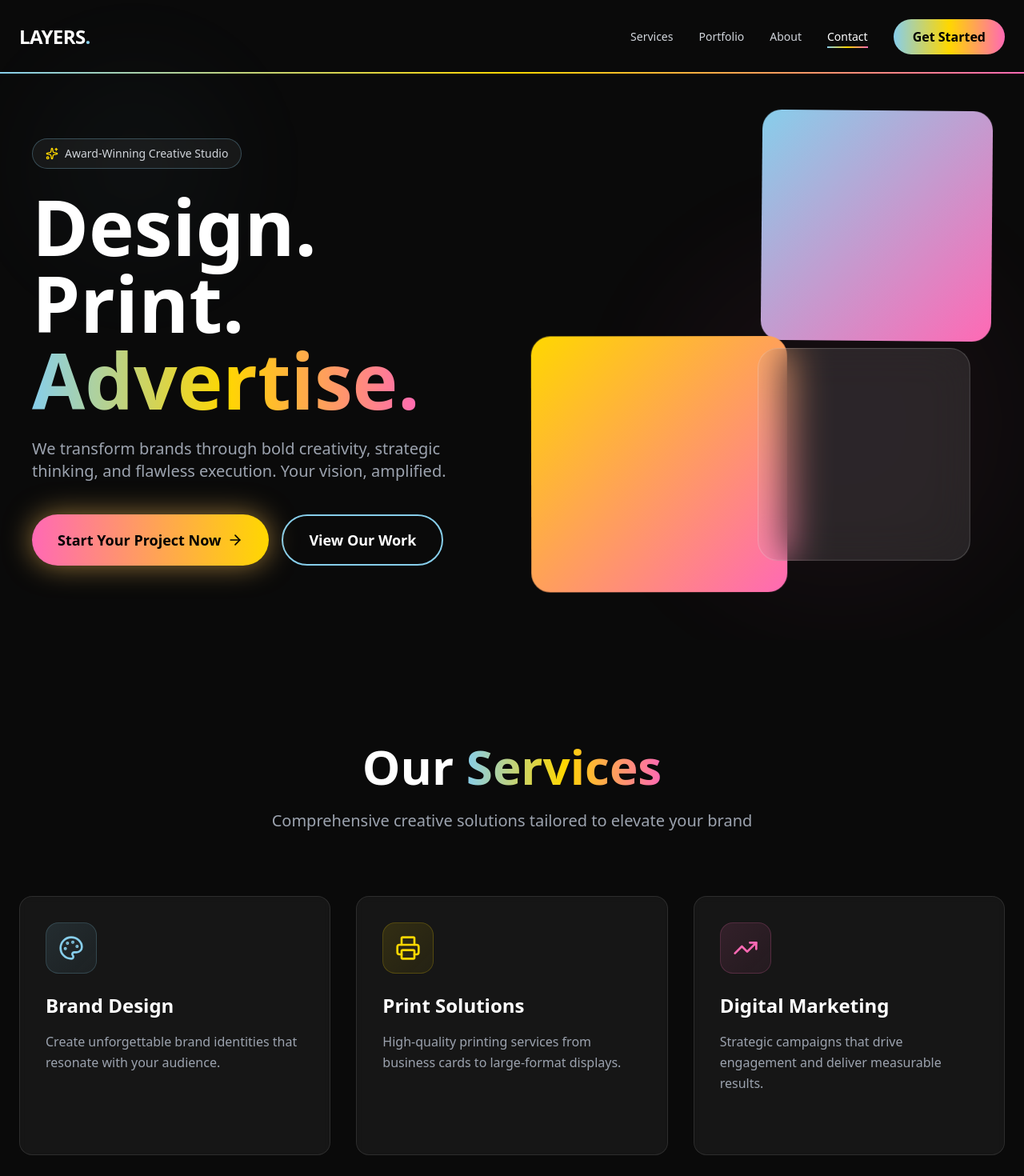
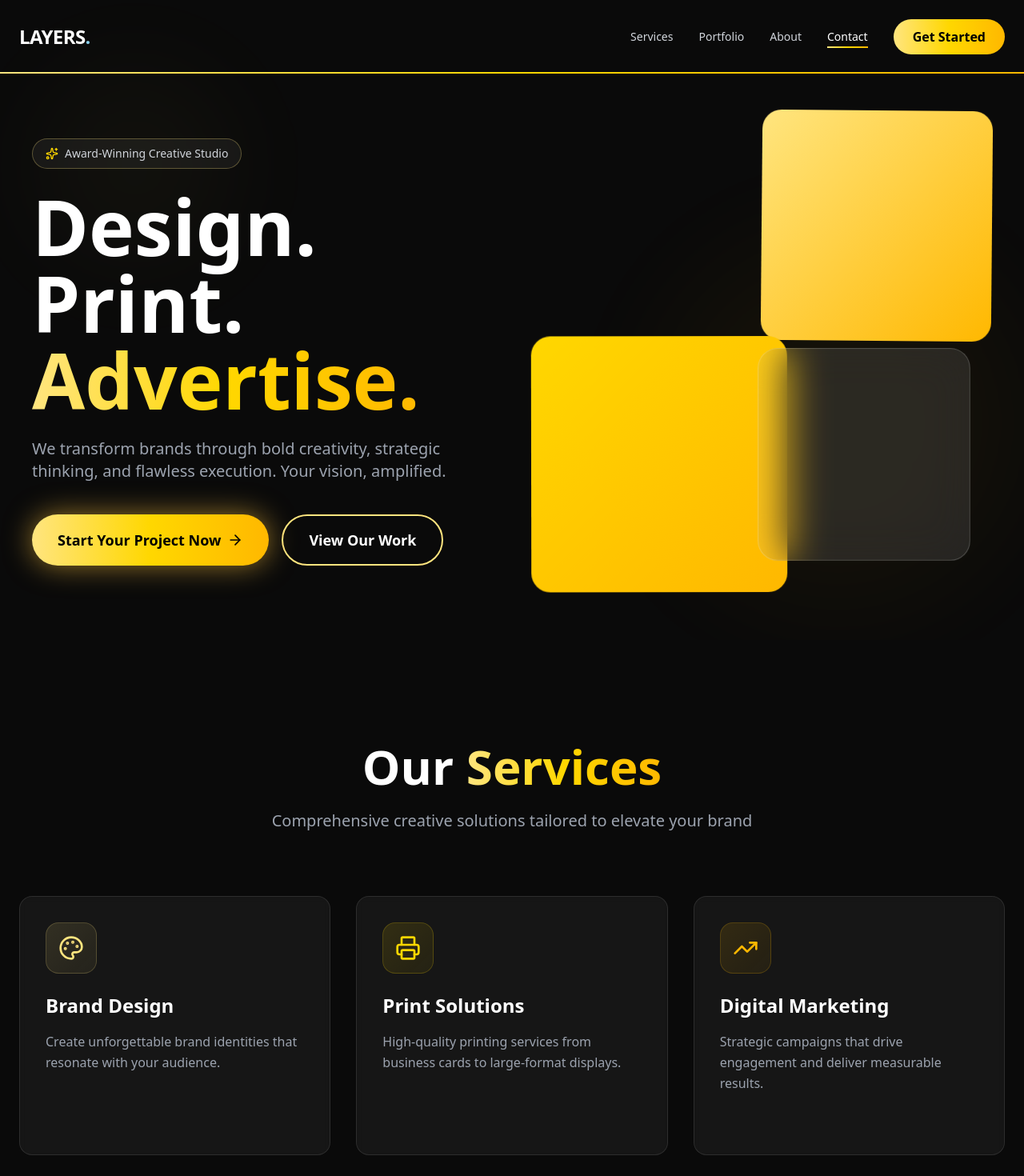
Before and after one commit to amamrahmed/Layers-WebSite, a React app: page / in a window 1280 px wide. Shown: the top 1470 px of the page at 80% size. Built offline with nearby package versions, Linux system fonts and the light colour scheme; the HTML template or start-up script is replaced by a standard one.

Commit message:
Change Colors to yellow

```diff
--- a/src/components/AboutUs.tsx
+++ b/src/components/AboutUs.tsx
@@ -48,7 +48,7 @@ export function AboutUs() {
         >
           <h2 className="text-5xl lg:text-6xl font-bold mb-6">
             <span className="text-white">About </span>
-            <span className="bg-gradient-to-r from-[#87CEEB] via-[#FFD700] to-[#FF69B4] bg-clip-text text-transparent">
+            <span className="bg-gradient-to-r from-[#FFE57F] via-[#FFD700] to-[#FFB800] bg-clip-text text-transparent">
               Us
             </span>
           </h2>
@@ -77,7 +77,7 @@ export function AboutUs() {
               deliver exceptional results for our clients.
             </p>
             <motion.button
-              className="mt-8 px-8 py-4 bg-gradient-to-r from-[#87CEEB] via-[#FFD700] to-[#FF69B4] text-black font-bold rounded-full hover:shadow-[0_0_20px_rgba(135,206,235,0.5)] transition-all duration-300"
+              className="mt-8 px-8 py-4 bg-gradient-to-r from-[#FFE57F] via-[#FFD700] to-[#FFB800] text-black font-bold rounded-full hover:shadow-[0_0_20px_rgba(255,229,127,0.5)] transition-all duration-300"
               whileHover={{ scale: 1.05 }}
               whileTap={{ scale: 0.95 }}
             >
@@ -120,7 +120,7 @@ export function AboutUs() {
                 >
                   <Icon size={32} style={{ color: stat.color }} />
                 </div>
-                <h4 className="text-4xl font-bold mb-2 bg-gradient-to-r from-[#87CEEB] via-[#FFD700] to-[#FF69B4] bg-clip-text text-transparent">
+                <h4 className="text-4xl font-bold mb-2 bg-gradient-to-r from-[#FFE57F] via-[#FFD700] to-[#FFB800] bg-clip-text text-transparent">
                   {stat.number}
                 </h4>
                 <p className="text-gray-400">{stat.label}</p>
--- a/src/components/ContactUs.tsx
+++ b/src/components/ContactUs.tsx
@@ -42,7 +42,7 @@ export function ContactUs() {
         >
           <h2 className="text-5xl lg:text-6xl font-bold mb-6">
             <span className="text-white">Get in </span>
-            <span className="bg-gradient-to-r from-[#87CEEB] via-[#FFD700] to-[#FF69B4] bg-clip-text text-transparent">
+            <span className="bg-gradient-to-r from-[#FFE57F] via-[#FFD700] to-[#FFB800] bg-clip-text text-transparent">
               Touch
             </span>
           </h2>
@@ -156,7 +156,7 @@ export function ContactUs() {
               <motion.button
                 whileHover={{ scale: 1.02 }}
                 whileTap={{ scale: 0.98 }}
-                className="w-full py-4 bg-gradient-to-r from-[#87CEEB] via-[#FFD700] to-[#FF69B4] text-black font-bold rounded-xl flex items-center justify-center gap-2 hover:shadow-[0_0_20px_rgba(135,206,235,0.5)] transition-all duration-300"
+                className="w-full py-4 bg-gradient-to-r from-[#FFE57F] via-[#FFD700] to-[#FFB800] text-black font-bold rounded-xl flex items-center justify-center gap-2 hover:shadow-[0_0_20px_rgba(255,229,127,0.5)] transition-all duration-300"
               >
                 Send Message
                 <SendIcon size={18} />
--- a/src/components/Hero.tsx
+++ b/src/components/Hero.tsx
@@ -1,47 +1,49 @@
-import React from 'react';
-import { motion } from 'framer-motion';
-import { ArrowRightIcon, SparklesIcon } from 'lucide-react';
+import React from "react";
+import { motion } from "framer-motion";
+import { ArrowRightIcon, SparklesIcon } from "lucide-react";
+
 export function Hero() {
-  return <section className="relative min-h-screen flex items-center justify-center overflow-hidden pt-20">
-      {/* Animated background elements */}
+  return (
+    <section className="relative min-h-screen flex items-center justify-center overflow-hidden pt-20">
       <div className="absolute inset-0 overflow-hidden">
-        <motion.div className="absolute top-20 left-10 w-64 h-64 bg-[#87CEEB]/10 rounded-full blur-3xl" animate={{
+        <motion.div
+          className="absolute top-20 left-10 w-64 h-64 bg-[#FFE57F]/10 rounded-full blur-3xl"
+          animate={{
             scale: [1, 1.2, 1],
-        opacity: [0.3, 0.5, 0.3]
-      }} transition={{
+            opacity: [0.3, 0.5, 0.3],
+          }}
+          transition={{
             duration: 8,
             repeat: Infinity,
-        ease: 'easeInOut'
-      }} />
-        <motion.div className="absolute bottom-20 right-10 w-96 h-96 bg-[#FF69B4]/10 rounded-full blur-3xl" animate={{
+            ease: "easeInOut",
+          }}
+        />
+        <motion.div
+          className="absolute bottom-20 right-10 w-96 h-96 bg-[#FFB800]/10 rounded-full blur-3xl"
+          animate={{
             scale: [1, 1.3, 1],
-        opacity: [0.3, 0.5, 0.3]
-      }} transition={{
+            opacity: [0.3, 0.5, 0.3],
+          }}
+          transition={{
             duration: 10,
             repeat: Infinity,
-        ease: 'easeInOut'
-      }} />
+            ease: "easeInOut",
+          }}
+        />
       </div>
       <div className="max-w-7xl mx-auto px-6 relative z-10">
         <div className="grid lg:grid-cols-2 gap-12 items-center">
-          <motion.div initial={{
-          opacity: 0,
-          y: 30
-        }} animate={{
-          opacity: 1,
-          y: 0
-        }} transition={{
-          duration: 0.8
-        }}>
-            <motion.div initial={{
-            opacity: 0,
-            scale: 0.9
-          }} animate={{
-            opacity: 1,
-            scale: 1
-          }} transition={{
-            delay: 0.2
-          }} className="inline-flex items-center gap-2 px-4 py-2 bg-white/5 border border-[#87CEEB]/30 rounded-full mb-6">
+          <motion.div
+            initial={{ opacity: 0, y: 30 }}
+            animate={{ opacity: 1, y: 0 }}
+            transition={{ duration: 0.8 }}
+          >
+            <motion.div
+              initial={{ opacity: 0, scale: 0.9 }}
+              animate={{ opacity: 1, scale: 1 }}
+              transition={{ delay: 0.2 }}
+              className="inline-flex items-center gap-2 px-4 py-2 bg-white/5 border border-[#FFE57F]/30 rounded-full mb-6"
+            >
               <SparklesIcon size={16} className="text-[#FFD700]" />
               <span className="text-sm text-gray-300">
                 Award-Winning Creative Studio
@@ -52,7 +54,7 @@ export function Hero() {
               <br />
               <span className="text-white">Print.</span>
               <br />
-              <span className="bg-gradient-to-r from-[#87CEEB] via-[#FFD700] to-[#FF69B4] bg-clip-text text-transparent">
+              <span className="bg-gradient-to-r from-[#FFE57F] via-[#FFD700] to-[#FFB800] bg-clip-text text-transparent">
                 Advertise.
               </span>
             </h1>
@@ -61,70 +63,88 @@ export function Hero() {
               and flawless execution. Your vision, amplified.
             </p>
             <div className="flex flex-col sm:flex-row gap-4">
-              <motion.button className="group relative px-8 py-4 bg-gradient-to-r from-[#FF69B4] to-[#FFD700] text-black font-bold text-lg rounded-full overflow-hidden" whileHover={{
-              scale: 1.05
-            }} whileTap={{
-              scale: 0.98
-            }} animate={{
-              boxShadow: ['0 0 20px rgba(255,105,180,0.5)', '0 0 40px rgba(255,215,0,0.6)', '0 0 20px rgba(255,105,180,0.5)']
-            }} transition={{
+              <motion.button
+                className="group relative px-8 py-4 bg-gradient-to-r from-[#FFE57F] via-[#FFD700] to-[#FFB800] text-black font-bold text-lg rounded-full overflow-hidden"
+                whileHover={{ scale: 1.05 }}
+                whileTap={{ scale: 0.98 }}
+                animate={{
+                  boxShadow: [
+                    "0 0 20px rgba(255,229,127,0.5)",
+                    "0 0 40px rgba(255,184,0,0.6)",
+                    "0 0 20px rgba(255,229,127,0.5)",
+                  ],
+                }}
+                transition={{
                   boxShadow: {
                     duration: 2,
                     repeat: Infinity,
-                ease: 'easeInOut'
-              }
-            }}>
+                    ease: "easeInOut",
+                  },
+                }}
+              >
                 <span className="relative z-10 flex items-center gap-2">
                   Start Your Project Now
-                  <ArrowRightIcon size={20} className="group-hover:translate-x-1 transition-transform" />
+                  <ArrowRightIcon
+                    size={20}
+                    className="group-hover:translate-x-1 transition-transform"
+                  />
                 </span>
               </motion.button>
-              <motion.button className="px-8 py-4 border-2 border-[#87CEEB] text-white font-semibold text-lg rounded-full hover:bg-[#87CEEB]/10 hover:shadow-[0_0_20px_rgba(135,206,235,0.3)] transition-all duration-300" whileHover={{
-              scale: 1.05
-            }} whileTap={{
-              scale: 0.98
-            }}>
+              <motion.button
+                className="px-8 py-4 border-2 border-[#FFE57F] text-white font-semibold text-lg rounded-full hover:bg-[#FFE57F]/10 hover:shadow-[0_0_20px_rgba(255,229,127,0.3)] transition-all duration-300"
+                whileHover={{ scale: 1.05 }}
+                whileTap={{ scale: 0.98 }}
+              >
                 View Our Work
               </motion.button>
             </div>
           </motion.div>
-          <motion.div initial={{
-          opacity: 0,
-          x: 30
-        }} animate={{
-          opacity: 1,
-          x: 0
-        }} transition={{
-          duration: 0.8,
-          delay: 0.3
-        }} className="relative hidden lg:block">
+          <motion.div
+            initial={{ opacity: 0, x: 30 }}
+            animate={{ opacity: 1, x: 0 }}
+            transition={{ duration: 0.8, delay: 0.3 }}
+            className="relative hidden lg:block"
+          >
             <div className="relative w-full h-[600px]">
-              <motion.div className="absolute top-0 right-0 w-72 h-72 bg-gradient-to-br from-[#87CEEB] to-[#FF69B4] rounded-3xl" animate={{
+              <motion.div
+                className="absolute top-0 right-0 w-72 h-72 bg-gradient-to-br from-[#FFE57F] to-[#FFB800] rounded-3xl"
+                animate={{
                   y: [0, -20, 0],
-              rotate: [0, 5, 0]
-            }} transition={{
+                  rotate: [0, 5, 0],
+                }}
+                transition={{
                   duration: 6,
                   repeat: Infinity,
-              ease: 'easeInOut'
-            }} />
-              <motion.div className="absolute bottom-0 left-0 w-80 h-80 bg-gradient-to-br from-[#FFD700] to-[#FF69B4] rounded-3xl" animate={{
+                  ease: "easeInOut",
+                }}
+              />
+              <motion.div
+                className="absolute bottom-0 left-0 w-80 h-80 bg-gradient-to-br from-[#FFD700] to-[#FFB800] rounded-3xl"
+                animate={{
                   y: [0, 20, 0],
-              rotate: [0, -5, 0]
-            }} transition={{
+                  rotate: [0, -5, 0],
+                }}
+                transition={{
                   duration: 7,
                   repeat: Infinity,
-              ease: 'easeInOut'
-            }} />
-              <motion.div className="absolute top-1/2 left-1/2 -translate-x-1/2 -translate-y-1/2 w-64 h-64 bg-white/10 backdrop-blur-xl rounded-3xl border border-white/20" animate={{
-              scale: [1, 1.05, 1]
-            }} transition={{
+                  ease: "easeInOut",
+                }}
+              />
+              <motion.div
+                className="absolute top-1/2 left-1/2 -translate-x-1/2 -translate-y-1/2 w-64 h-64 bg-white/10 backdrop-blur-xl rounded-3xl border border-white/20"
+                animate={{
+                  scale: [1, 1.05, 1],
+                }}
+                transition={{
                   duration: 5,
                   repeat: Infinity,
-              ease: 'easeInOut'
-            }} />
+                  ease: "easeInOut",
+                }}
+              />
             </div>
           </motion.div>
         </div>
       </div>
-    </section>;
+    </section>
+  );
 }
--- a/src/components/Navigation.tsx
+++ b/src/components/Navigation.tsx
@@ -74,7 +74,7 @@ export function Navigation() {
     >
       {/* Scroll Progress Indicator */}
       <motion.div
-        className="absolute bottom-0 left-0 right-0 h-[2px] bg-gradient-to-r from-[#87CEEB] via-[#FFD700] to-[#FF69B4] origin-left"
+        className="absolute bottom-0 left-0 right-0 h-[2px] bg-gradient-to-r from-[#FFE57F] via-[#FFD700] to-[#FFB800] origin-left"
         style={{ scaleX }}
       />
 
@@ -106,7 +106,7 @@ export function Navigation() {
             >
               {link}
               <motion.span
-                className="absolute -bottom-1 left-0 h-0.5 bg-gradient-to-r from-[#87CEEB] via-[#FFD700] to-[#FF69B4]"
+                className="absolute -bottom-1 left-0 h-0.5 bg-gradient-to-r from-[#FFE57F] via-[#FFD700] to-[#FFB800]"
                 initial={{ width: "0%" }}
                 animate={{
                   width: activeSection === link.toLowerCase() ? "100%" : "0%",
@@ -120,7 +120,7 @@ export function Navigation() {
             </motion.a>
           ))}
           <motion.button
-            className="px-6 py-2.5 bg-gradient-to-r from-[#87CEEB] via-[#FFD700] to-[#FF69B4] text-black font-semibold rounded-full hover:shadow-[0_0_20px_rgba(135,206,235,0.5)] transition-all duration-300"
+            className="px-6 py-2.5 bg-gradient-to-r from-[#FFE57F] via-[#FFD700] to-[#FFB800] text-black font-semibold rounded-full hover:shadow-[0_0_20px_rgba(255,229,127,0.5)] transition-all duration-300"
             whileHover={{ scale: 1.05 }}
             whileTap={{ scale: 0.95 }}
           >
@@ -178,7 +178,7 @@ export function Navigation() {
             </motion.a>
           ))}
           <motion.button
-            className="mt-4 px-6 py-3 bg-gradient-to-r from-[#87CEEB] via-[#FFD700] to-[#FF69B4] text-black font-semibold rounded-full"
+            className="mt-4 px-6 py-3 bg-gradient-to-r from-[#FFE57F] via-[#FFD700] to-[#FFB800] text-black font-semibold rounded-full"
             whileHover={{ scale: 1.05 }}
             whileTap={{ scale: 0.95 }}
           >
--- a/src/components/Services.tsx
+++ b/src/components/Services.tsx
@@ -1,57 +1,79 @@
-import React from 'react';
-import { motion } from 'framer-motion';
-import { useInView } from 'react-intersection-observer';
-import { PaletteIcon, PrinterIcon, TrendingUpIcon, LayoutIcon, VideoIcon, PackageIcon } from 'lucide-react';
-const services = [{
+import React from "react";
+import { motion } from "framer-motion";
+import { useInView } from "react-intersection-observer";
+import {
+  PaletteIcon,
+  PrinterIcon,
+  TrendingUpIcon,
+  LayoutIcon,
+  VideoIcon,
+  PackageIcon,
+} from "lucide-react";
+
+const services = [
+  {
     icon: PaletteIcon,
-  title: 'Brand Design',
-  description: 'Create unforgettable brand identities that resonate with your audience.',
-  color: '#87CEEB'
-}, {
+    title: "Brand Design",
+    description:
+      "Create unforgettable brand identities that resonate with your audience.",
+    color: "#FFE57F",
+  },
+  {
     icon: PrinterIcon,
-  title: 'Print Solutions',
-  description: 'High-quality printing services from business cards to large-format displays.',
-  color: '#FFD700'
-}, {
+    title: "Print Solutions",
+    description:
+      "High-quality printing services from business cards to large-format displays.",
+    color: "#FFD700",
+  },
+  {
     icon: TrendingUpIcon,
-  title: 'Digital Marketing',
-  description: 'Strategic campaigns that drive engagement and deliver measurable results.',
-  color: '#FF69B4'
-}, {
+    title: "Digital Marketing",
+    description:
+      "Strategic campaigns that drive engagement and deliver measurable results.",
+    color: "#FFB800",
+  },
+  {
     icon: LayoutIcon,
-  title: 'Web Design',
-  description: 'Stunning, responsive websites that convert visitors into customers.',
-  color: '#87CEEB'
-}, {
+    title: "Web Design",
+    description:
+      "Stunning, responsive websites that convert visitors into customers.",
+    color: "#FFE57F",
+  },
+  {
     icon: VideoIcon,
-  title: 'Video Production',
-  description: 'Compelling video content that tells your story and captivates audiences.',
-  color: '#FFD700'
-}, {
+    title: "Video Production",
+    description:
+      "Compelling video content that tells your story and captivates audiences.",
+    color: "#FFD700",
+  },
+  {
     icon: PackageIcon,
-  title: 'Packaging Design',
-  description: 'Eye-catching packaging that makes your products stand out on shelves.',
-  color: '#FF69B4'
-}];
+    title: "Packaging Design",
+    description:
+      "Eye-catching packaging that makes your products stand out on shelves.",
+    color: "#FFB800",
+  },
+];
+
 export function Services() {
   const [ref, inView] = useInView({
     triggerOnce: true,
-    threshold: 0.1
+    threshold: 0.1,
   });
-  return <section id="services" className="py-32 px-6 relative">
+
+  return (
+    <section id="services" className="py-32 px-6 relative">
       <div className="max-w-7xl mx-auto">
-        <motion.div ref={ref} initial={{
-        opacity: 0,
-        y: 30
-      }} animate={inView ? {
-        opacity: 1,
-        y: 0
-      } : {}} transition={{
-        duration: 0.6
-      }} className="text-center mb-20">
+        <motion.div
+          ref={ref}
+          initial={{ opacity: 0, y: 30 }}
+          animate={inView ? { opacity: 1, y: 0 } : {}}
+          transition={{ duration: 0.6 }}
+          className="text-center mb-20"
+        >
           <h2 className="text-5xl lg:text-6xl font-bold mb-6">
             <span className="text-white">Our </span>
-            <span className="bg-gradient-to-r from-[#87CEEB] via-[#FFD700] to-[#FF69B4] bg-clip-text text-transparent">
+            <span className="bg-gradient-to-r from-[#FFE57F] via-[#FFD700] to-[#FFB800] bg-clip-text text-transparent">
               Services
             </span>
           </h2>
@@ -59,54 +81,55 @@ export function Services() {
             Comprehensive creative solutions tailored to elevate your brand
           </p>
         </motion.div>
+
         <div className="grid md:grid-cols-2 lg:grid-cols-3 gap-8">
           {services.map((service, index) => {
             const Icon = service.icon;
-          return <motion.div key={service.title} initial={{
-            opacity: 0,
-            y: 30
-          }} animate={inView ? {
-            opacity: 1,
-            y: 0
-          } : {}} transition={{
-            duration: 0.6,
-            delay: index * 0.1
-          }} className="group relative p-8 bg-white/5 backdrop-blur-sm border border-white/10 rounded-2xl hover:border-white/30 transition-all duration-300 cursor-pointer" whileHover={{
-            y: -8
-          }}>
-                <div className="absolute inset-0 opacity-0 group-hover:opacity-100 transition-opacity duration-300 rounded-2xl" style={{
-              boxShadow: `0 0 30px ${service.color}40`
-            }} />
-                <div className="w-16 h-16 rounded-2xl flex items-center justify-center mb-6 transition-all duration-300" style={{
+            return (
+              <motion.div
+                key={service.title}
+                initial={{ opacity: 0, y: 30 }}
+                animate={inView ? { opacity: 1, y: 0 } : {}}
+                transition={{ duration: 0.6, delay: index * 0.1 }}
+                className="group relative p-8 bg-white/5 backdrop-blur-sm border border-white/10 rounded-2xl hover:border-white/30 transition-all duration-300 cursor-pointer"
+                whileHover={{ y: -8 }}
+              >
+                <div
+                  className="absolute inset-0 opacity-0 group-hover:opacity-100 transition-opacity duration-300 rounded-2xl"
+                  style={{ boxShadow: `0 0 30px ${service.color}40` }}
+                />
+                <div
+                  className="w-16 h-16 rounded-2xl flex items-center justify-center mb-6 transition-all duration-300"
+                  style={{
                     background: `linear-gradient(135deg, ${service.color}20, ${service.color}10)`,
-              border: `1px solid ${service.color}30`
-            }}>
-                  <Icon size={32} style={{
-                color: service.color
-              }} />
+                    border: `1px solid ${service.color}30`,
+                  }}
+                >
+                  <Icon size={32} style={{ color: service.color }} />
                 </div>
-                <h3 className="text-2xl font-bold mb-4 text-white group-hover:text-transparent group-hover:bg-gradient-to-r group-hover:from-[#87CEEB] group-hover:to-[#FF69B4] group-hover:bg-clip-text transition-all duration-300">
+                <h3 className="text-2xl font-bold mb-4 text-white group-hover:text-transparent group-hover:bg-gradient-to-r group-hover:from-[#FFE57F] group-hover:via-[#FFD700] group-hover:to-[#FFB800] group-hover:bg-clip-text transition-all duration-300">
                   {service.title}
                 </h3>
                 <p className="text-gray-400 leading-relaxed">
                   {service.description}
                 </p>
-                <motion.div className="mt-6 flex items-center gap-2 text-sm font-semibold opacity-0 group-hover:opacity-100 transition-opacity duration-300" style={{
-              color: service.color
-            }}>
+                <motion.div
+                  className="mt-6 flex items-center gap-2 text-sm font-semibold opacity-0 group-hover:opacity-100 transition-opacity duration-300"
+                  style={{ color: service.color }}
+                >
                   Learn More
-                  <motion.span animate={{
-                x: [0, 5, 0]
-              }} transition={{
-                duration: 1.5,
-                repeat: Infinity
-              }}>
+                  <motion.span
+                    animate={{ x: [0, 5, 0] }}
+                    transition={{ duration: 1.5, repeat: Infinity }}
+                  >
                     →
                   </motion.span>
                 </motion.div>
-              </motion.div>;
+              </motion.div>
+            );
           })}
         </div>
       </div>
-    </section>;
+    </section>
+  );
 }
```
Also changed, not shown: src/components/Portfolio.tsx (+183 -106 lines). Lines whose indentation alone changed are shown as unchanged.
